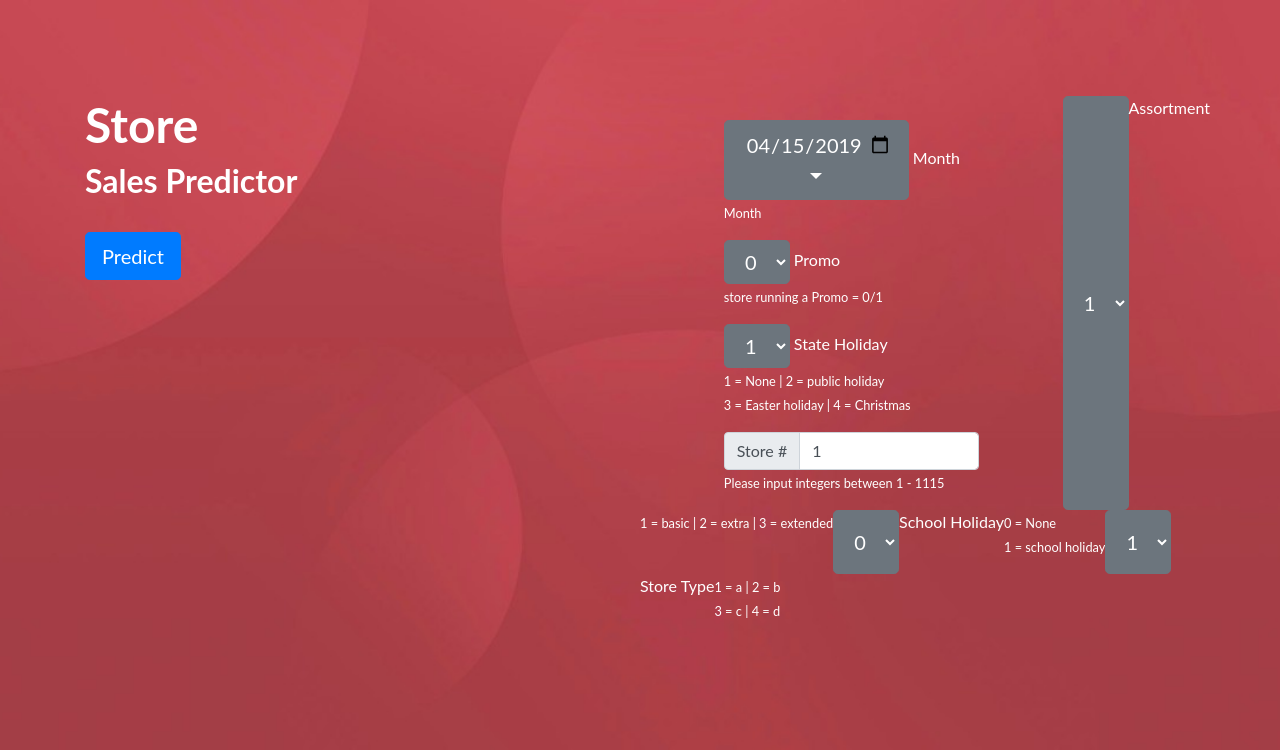
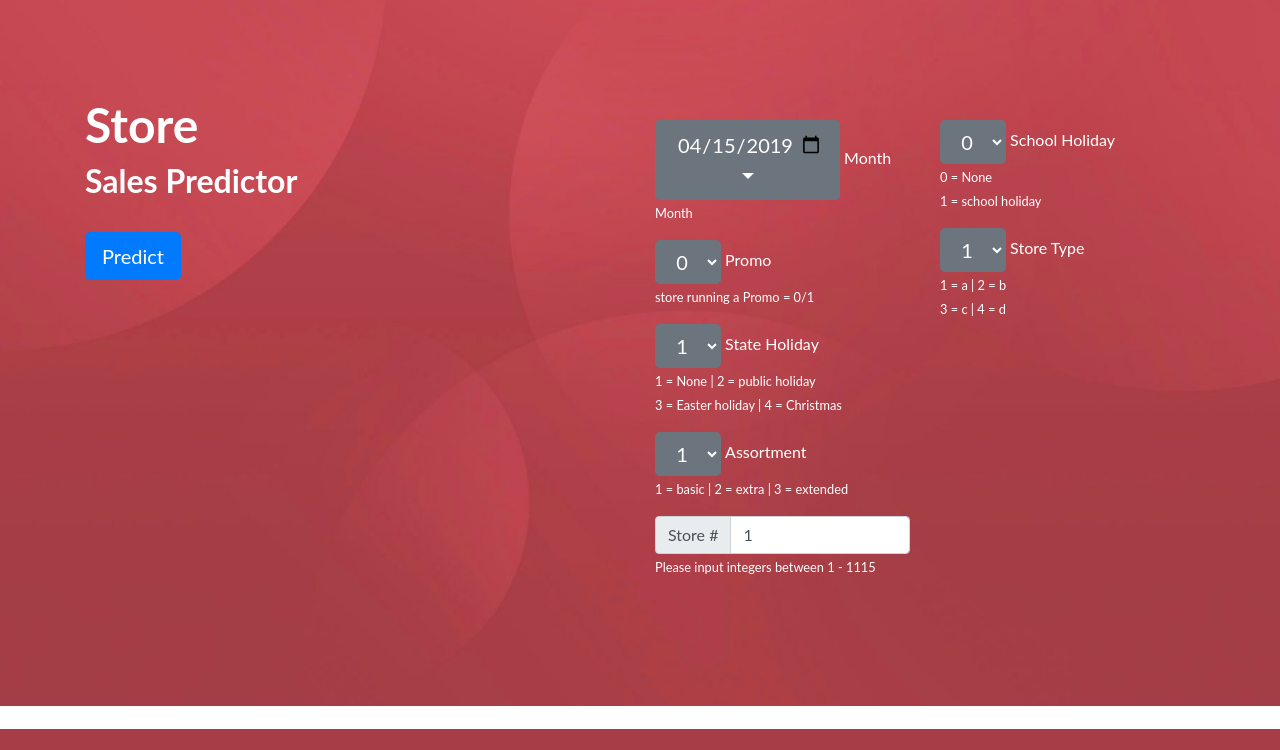
Before and after one commit to pavitramohanty/flask_webapp, a Flask app: page / in a window 1280 px wide. Shown: the part 71-821 px from the top of the page. After the commit the page ends 800 px from the top, so only its background shows below. Run offline with Flask 2, Linux system fonts and the light colour scheme; parts of the project's set-up code (start-up, migrations or seed data) failed here and were passed over; some libraries are stand-ins or nearby versions.

Commit message:
Update index.html

```diff
--- a/templates/index.html
+++ b/templates/index.html
@@ -43,7 +43,13 @@
 						    <label for="state_holliday">State Holiday</label><br>
                 <p><small>1 = None | 2 = public holiday <br> 3 = Easter holiday | 4 = Christmas</small></p>
 
-
+                <select name="Assortment" class="btn btn-secondary btn-lg dropdown-toggle" type="button" id="assortment" data-toggle="dropdown" aria-haspopup="true" aria-expanded="false">
+						      <option>1</option>
+						      <option>2</option>
+						      <option>3</option>
+						    </select>
+						    <label for="assortment">Assortment</label><br>
+                <p><small>1 = basic | 2 = extra | 3 = extended</small></p>
 						    <div class="input-group">
 								  <div class="input-group-prepend">
 								    <span class="input-group-text">Store #</span>
@@ -52,14 +58,8 @@
 								</div>
                 <p><small>Please input integers between 1 - 1115</small></p>
 								</div>
-                <select name="Assortment" class="btn btn-secondary btn-lg dropdown-toggle" type="button" id="assortment" data-toggle="dropdown" aria-haspopup="true" aria-expanded="false">
-						      <option>1</option>
-						      <option>2</option>
-						      <option>3</option>
-						    </select>
-						    <label for="assortment">Assortment</label><br>
-                <p><small>1 = basic | 2 = extra | 3 = extended</small></p>
-
+                <div class="col-lg-6 mx-auto">
+                  <br>
                   <select name="SchoolH" class="btn btn-secondary btn-lg dropdown-toggle" type="button" id="school_holliday" data-toggle="dropdown" aria-haspopup="true" aria-expanded="false">
   						      <option>0</option>
   						      <option>1</option>
```
